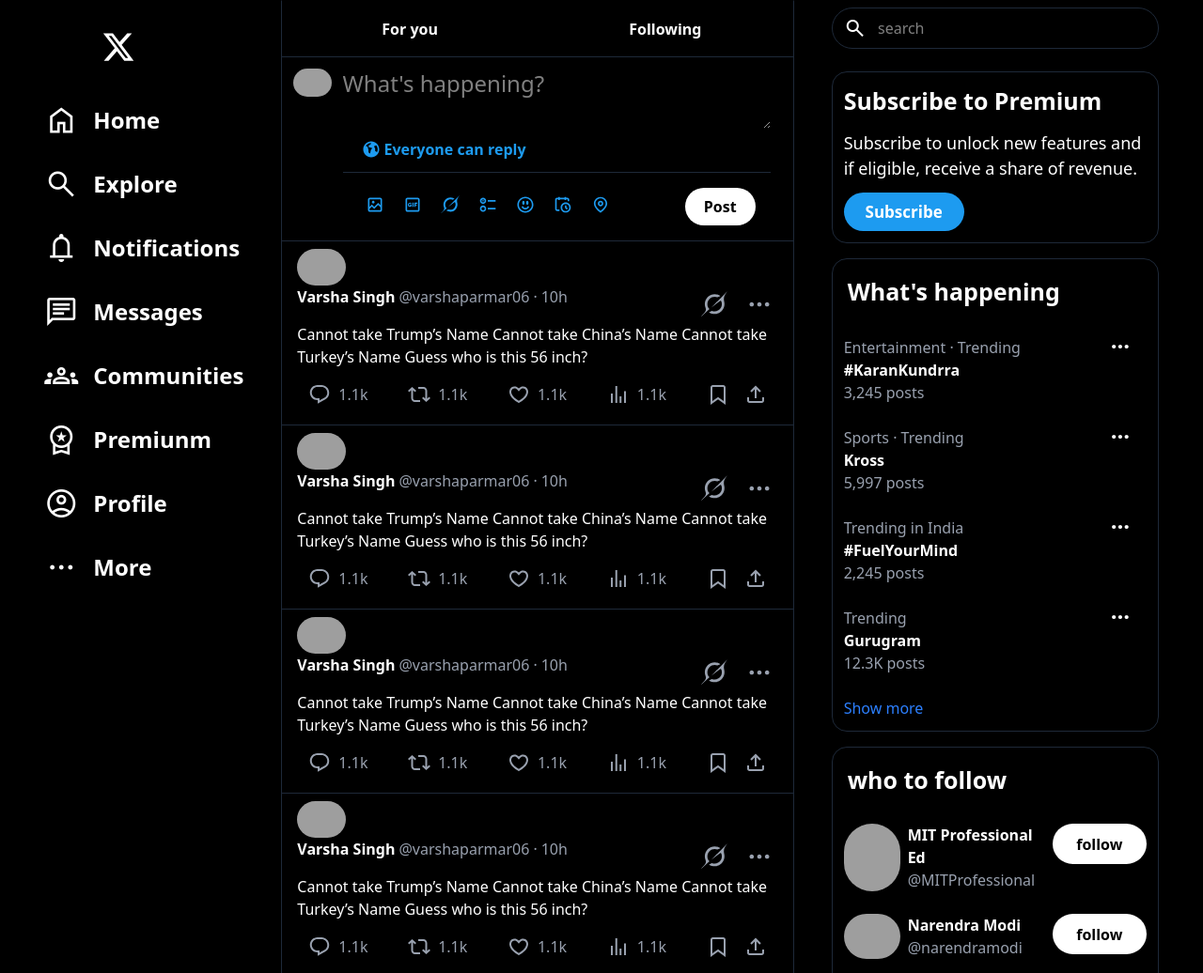
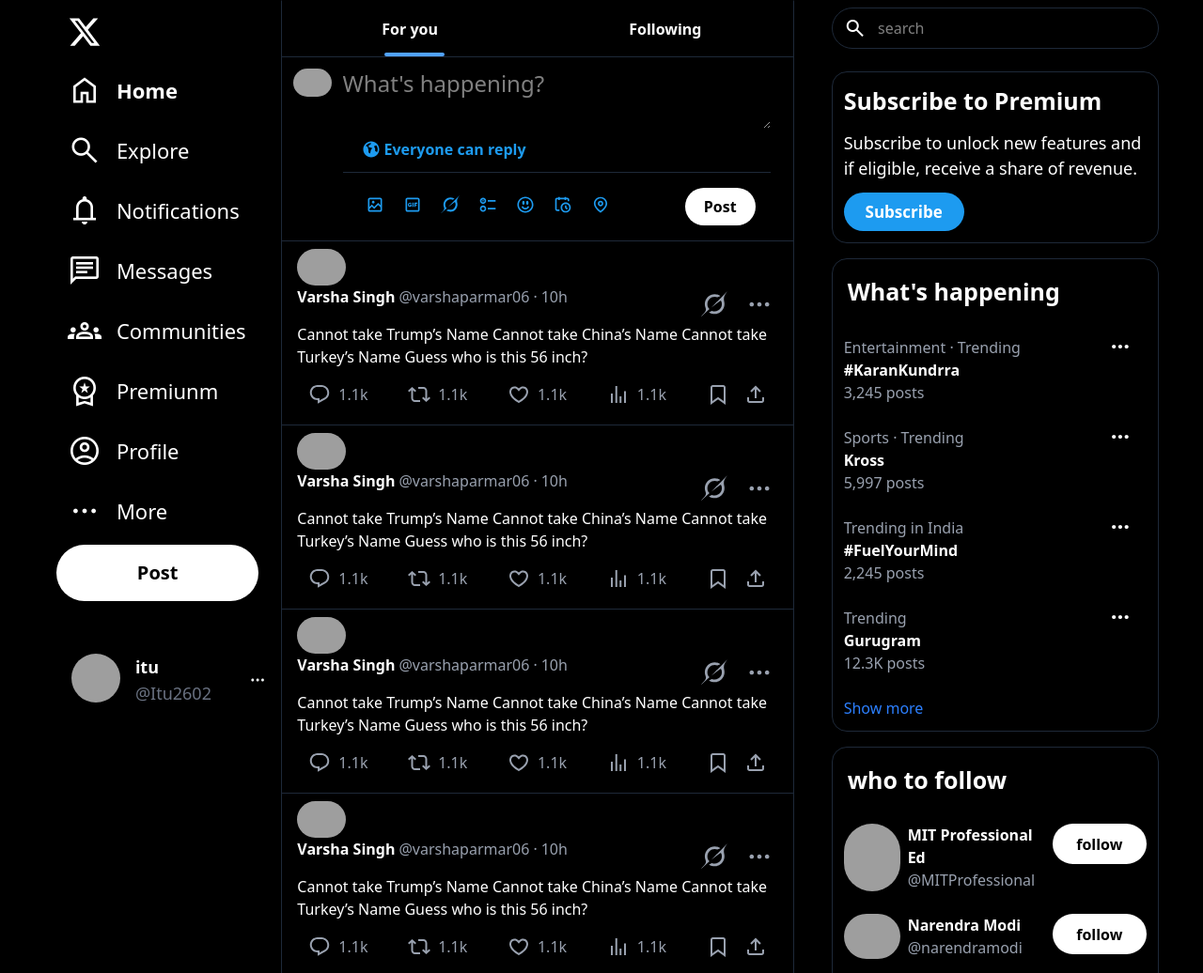
Before and after one commit to Itu-24/Twitter_Clone, a website built with Vite: page src/index.html in a window 1280 px wide. Shown: the top 1036 px of the page at 94% size. Built offline with nearby package versions, Linux system fonts and the light colour scheme; grey boxes are pictures that could not be loaded.

Commit message:
button nd user tag added

```diff
--- a/package.json
+++ b/package.json
@@ -3,8 +3,10 @@
   "version": "1.0.0",
   "main": "index.js",
   "scripts": {
-    "dev": "vite",
-    "test": "echo \"Error: no test specified\" && exit 1"
+
+    "test": "echo \"Error: no test specified\" && exit 1",
+    "dev": "vite"
+
   },
   "keywords": [],
   "author": "",
--- a/src/index.html
+++ b/src/index.html
@@ -16,10 +16,10 @@
 <body class=" bg-black text-white">
 
     <div class=" flex container bg-black  mx-auto  ">
-        <div class="left  w-[55%]   h-[100vh] sticky  top-0 ">
-            <div class="logo my-5    ">
+        <div class="left  w-[55%]   h-[100vh] sticky  top-0  ">
+            <div class="logo my-1    ">
 
-                <div class=" p-3  w-fit  mx-[32%] rounded-full hover:bg-gray-900 ">
+                <div class=" p-3  w-fit  mx-[20%] rounded-full hover:bg-gray-900 ">
                     <svg viewBox="0 0 24 24" aria-hidden="true"
                         class=" w-9  invert   r-4qtqp9 r-yyyyoo r-dnmrzs r-bnwqim r-lrvibr r-m6rgpd r-lrsllp r-1nao33i r-16y2uox r-8kz0gk">
                         <g>
@@ -33,51 +33,64 @@
 
             </div>
             <div class="sidebar  flex justify-end ">
-                <ul class="flex flex-col text-2xl space-y-3 w-3.5/5">
+                <ul class="flex flex-col text-[22px] space-y-2 w-4/5">
                     <li
-                        class="flex justify-start items-center gap-4 pl-3 pr-10 py-2 font-bold hover:bg-gray-900 hover:rounded-full hover:w-fit hover:cursor-pointer">
+                        class="flex justify-start items-center gap-4 pl-3 pr-10 py-2  hover:bg-gray-900 hover:rounded-full hover:w-fit hover:cursor-pointer font-bold">
                         <span class="material-symbols-outlined !text-4xl">home</span>Home
                     </li>
 
                     <li
-                        class="flex justify-start items-center gap-4 pl-3 pr-10 py-2 font-bold hover:bg-gray-900 hover:rounded-full hover:w-fit hover:cursor-pointer">
+                        class="flex justify-start items-center gap-4 pl-3 pr-10 py-2  hover:bg-gray-900 hover:rounded-full hover:w-fit hover:cursor-pointer">
                         <span class="material-symbols-outlined !text-4xl">search</span>Explore
                     </li>
 
                     <li
-                        class="flex justify-start items-center gap-4 pl-3 pr-10 py-2 font-bold hover:bg-gray-900 hover:rounded-full hover:w-fit hover:cursor-pointer">
+                        class="flex justify-start items-center gap-4 pl-3 pr-10 py-2  hover:bg-gray-900 hover:rounded-full hover:w-fit hover:cursor-pointer">
                         <span class="material-symbols-outlined !text-4xl">notifications
                         </span>Notifications
                     </li>
                     <li
-                        class="flex justify-start items-center gap-4 pl-3 pr-10 py-2 font-bold hover:bg-gray-900 hover:rounded-full hover:w-fit hover:cursor-pointer">
+                        class="flex justify-start items-center gap-4 pl-3 pr-10 py-2  hover:bg-gray-900 hover:rounded-full hover:w-fit hover:cursor-pointer">
                         <span class="material-symbols-outlined !text-4xl">message</span>Messages
                     </li>
                     <li
-                        class="flex justify-start items-center gap-4 pl-3 pr-10 py-2 font-bold hover:bg-gray-900 hover:rounded-full hover:w-fit hover:cursor-pointer">
+                        class="flex justify-start items-center gap-4 pl-3 pr-10 py-2  hover:bg-gray-900 hover:rounded-full hover:w-fit hover:cursor-pointer">
                         <span class="material-symbols-outlined !text-4xl">groups</span>Communities
                     </li>
                     <li
-                        class="flex justify-start items-center gap-4 pl-3 pr-10 py-2 font-bold hover:bg-gray-900 hover:rounded-full hover:w-fit hover:cursor-pointer">
+                        class="flex justify-start items-center gap-4 pl-3 pr-10 py-2  hover:bg-gray-900 hover:rounded-full hover:w-fit hover:cursor-pointer">
                         <span class="material-symbols-outlined !text-4xl">workspace_premium</span>Premiunm
                     </li>
                     <li
-                        class="flex justify-start items-center gap-4 pl-3 pr-10 py-2 font-bold hover:bg-gray-900 hover:rounded-full hover:w-fit hover:cursor-pointer">
+                        class="flex justify-start items-center gap-4 pl-3 pr-10 py-2  hover:bg-gray-900 hover:rounded-full hover:w-fit hover:cursor-pointer">
                         <span class="material-symbols-outlined !text-4xl">account_circle</span>Profile
                     </li>
                     <li
-                        class="flex justify-start items-center gap-4 pl-3 pr-10 py-2 font-bold hover:bg-gray-900 hover:rounded-full hover:w-fit hover:cursor-pointer">
+                        class="flex justify-start items-center gap-4 pl-3 pr-10 py-2  hover:bg-gray-900 hover:rounded-full hover:w-fit hover:cursor-pointer">
                         <span class="material-symbols-outlined !text-4xl">more_horiz</span>More
                     </li>
-
+                    <li class="post ">
+                        <button class="font-bold bg-white text-black w-[90%] h-15 text-xl rounded-full">Post</button>
+                    </li>
+                    <li class="  my-8 ">
+                        <div class="user  rounded-full flex justify-between p-4 hover:bg-gray-900">
+                               <img class="w-13 h-13 rounded-full" src="https://pbs.twimg.com/profile_images/1273586134132551681/mM90M8Lm_bigger.jpg" alt="">
+                               <div class="name text-lg w-[100%] mx-4">
+                                       <p class="font-bold">itu</p>
+                                       <p class="text-gray-500">@Itu2602</p>
+                               </div>
+                               <svg viewBox="0 0 24 24" aria-hidden="true" class=" w-9 r-4qtqp9 r-yyyyoo r-1xvli5t r-dnmrzs r-bnwqim r-lrvibr r-m6rgpd r-1nao33i"><g><path fill="rgb(239 243 244)" d="M3 12c0-1.1.9-2 2-2s2 .9 2 2-.9 2-2 2-2-.9-2-2zm9 2c1.1 0 2-.9 2-2s-.9-2-2-2-2 .9-2 2 .9 2 2 2zm7 0c1.1 0 2-.9 2-2s-.9-2-2-2-2 .9-2 2 .9 2 2 2z"></path></g></svg>
+                        </div>
+                    </li>
                 </ul>
             </div>
+
         </div>
         <div class=" mid border-[1px] border-y-black border-x-gray-800 w-full  ">
 
-            <div class="top flex h-15 font-bold border-b-1 border-b-gray-800 hover:cursor-pointer ">
+            <div class="top flex h-15 font-bold border-b-1 border-b-gray-800 hover:cursor-pointer relative">
 
-
+                <div class="underline h-1 w-16 rounded-full bg-blue-400 absolute bottom-0 left-[20%]"></div>
                 <p class="w-1/2 hover:bg-gray-800 flex  items-center justify-center ">For you </p>
                 <p class="w-1/2 hover:bg-gray-800 flex  items-center justify-center">Following </p>
             </div>
@@ -498,6 +511,7 @@
             copy.id = `a-copy-${i}`;
             mypost.appendChild(copy);
         }
+
     </script>
 </body>
 
```
Also changed, not shown: src/output.css.
